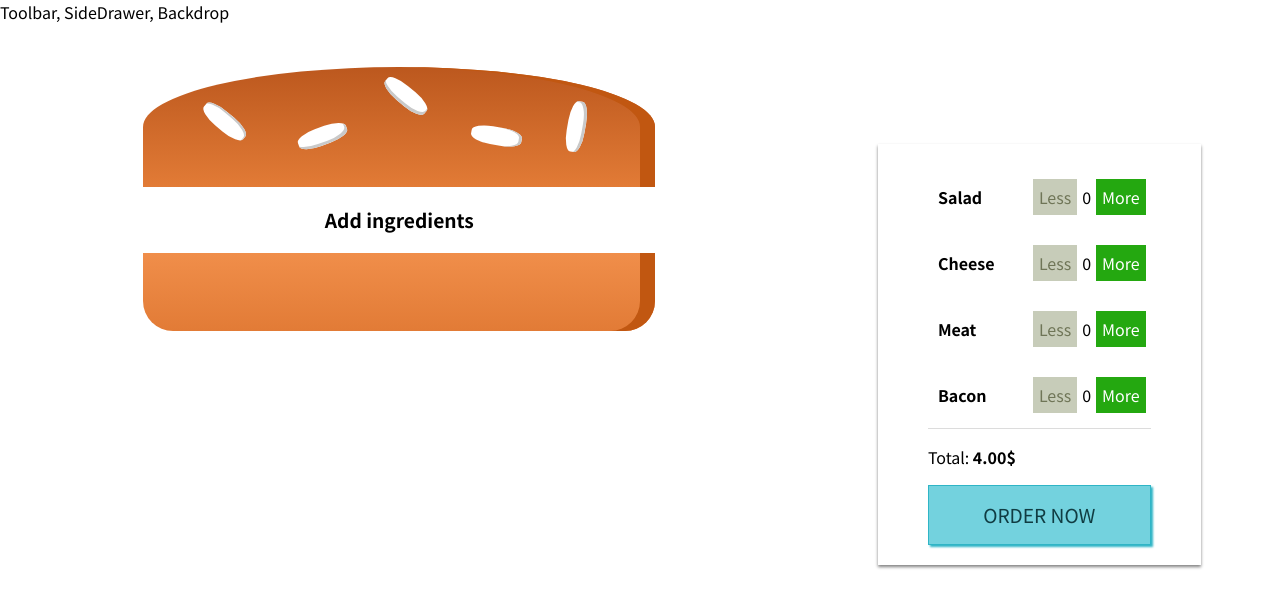
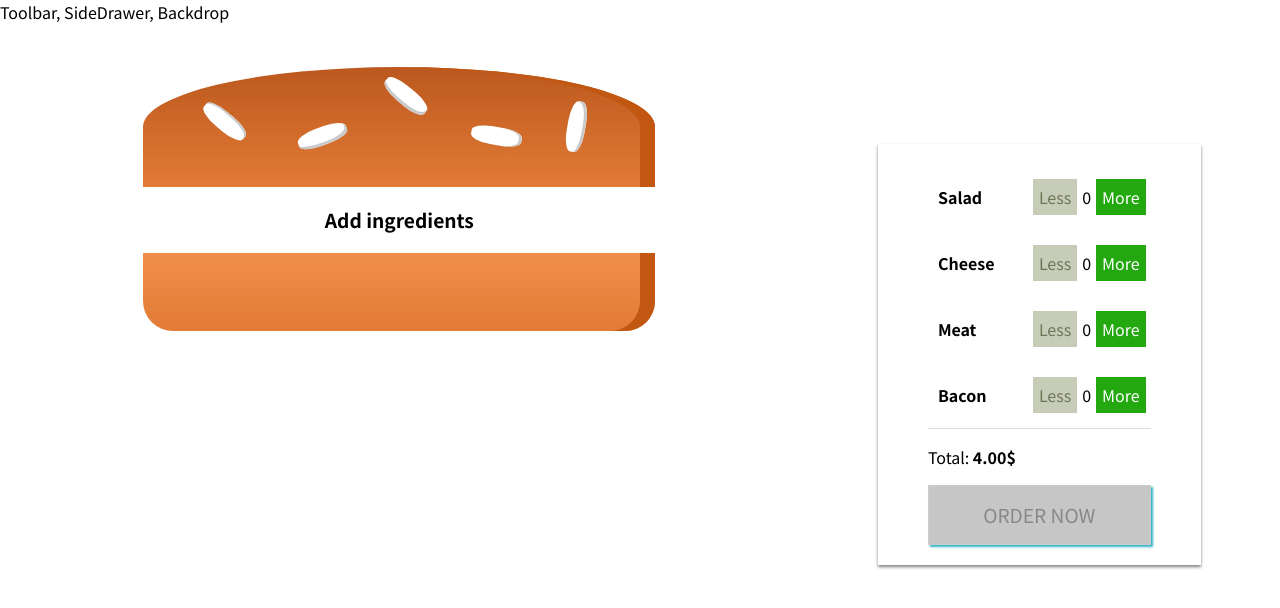
Before and after one commit to lady-rosie/burger-builder-app, a React app: page / in a window 1280 px wide. Shown: the top 608 px of the page. Built offline with nearby package versions, Linux system fonts and the light colour scheme.

Commit message:
add make the checkout button work

```diff
--- a/src/components/Burger/BuildControls/BuildControls.js
+++ b/src/components/Burger/BuildControls/BuildControls.js
@@ -26,7 +26,9 @@
         Total: <strong>{props.price.toFixed(2)}$</strong>
       </p>
     </div>
-    <button className={classes.OrderButton}>ORDER NOW</button>
+    <button className={classes.OrderButton} disabled={!props.purchasable}>
+      ORDER NOW
+    </button>
   </div>
 );
 
--- a/src/containers/BurgerBuilder/BurgerBuilder.js
+++ b/src/containers/BurgerBuilder/BurgerBuilder.js
@@ -18,7 +18,19 @@
       meat: 0,
     },
     totalPrice: 4,
+    purchasable: false,
   };
+
+  updatePurchaseState (ingredients) {
+    const sum = Object.keys(ingredients)
+      .map((igKey) => {
+        return ingredients[igKey];
+      })
+      .reduce((sum, el) => {
+        return sum + el;
+      }, 0);
+    this.setState({ purchasable: sum > 0 });
+  }
 
   addIngredientHandler = (type) => {
     const oldCount = this.state.ingredients[type];
@@ -32,6 +44,7 @@
     const newPrice = oldPrice + priceAddition;
 
     this.setState({ totalPrice: newPrice, ingredients: updatedIngredients });
+    this.updatePurchaseState(updatedIngredients);
   };
 
   removeIngredientHandler = (type) => {
@@ -49,6 +62,7 @@
     const newPrice = oldPrice - priceDeduction;
 
     this.setState({ totalPrice: newPrice, ingredients: updatedIngredients });
+    this.updatePurchaseState(updatedIngredients);
   };
 
   render() {
@@ -66,8 +80,9 @@
           addIngredient={this.addIngredientHandler}
           removeIngredient={this.removeIngredientHandler}
           ingredients={this.state.ingredients}
+          purchasable = {this.state.purchasable}
           disable={disabledInfo}
-          price = {this.state.totalPrice}
+          price={this.state.totalPrice}
         />
       </Aux>
     );
```
